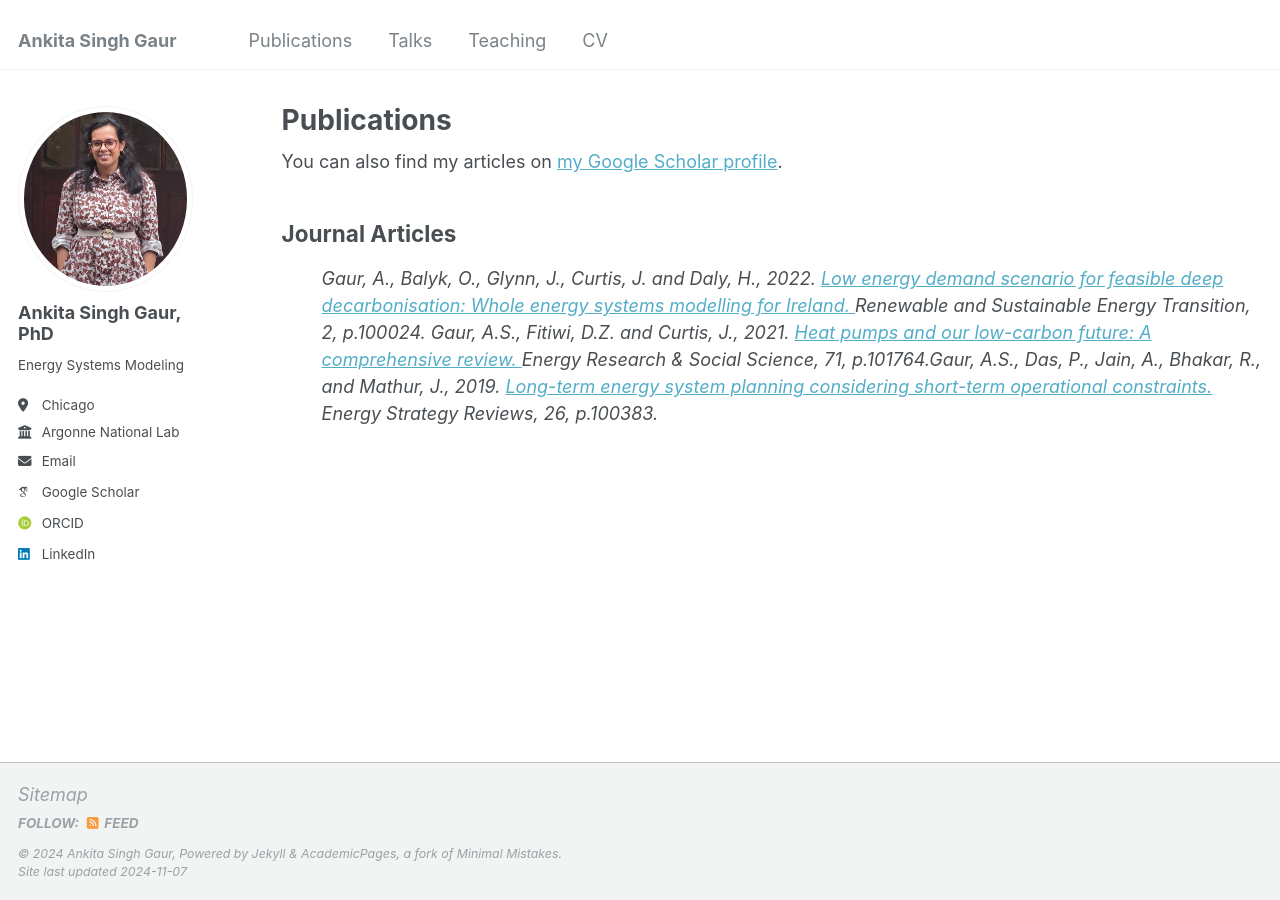
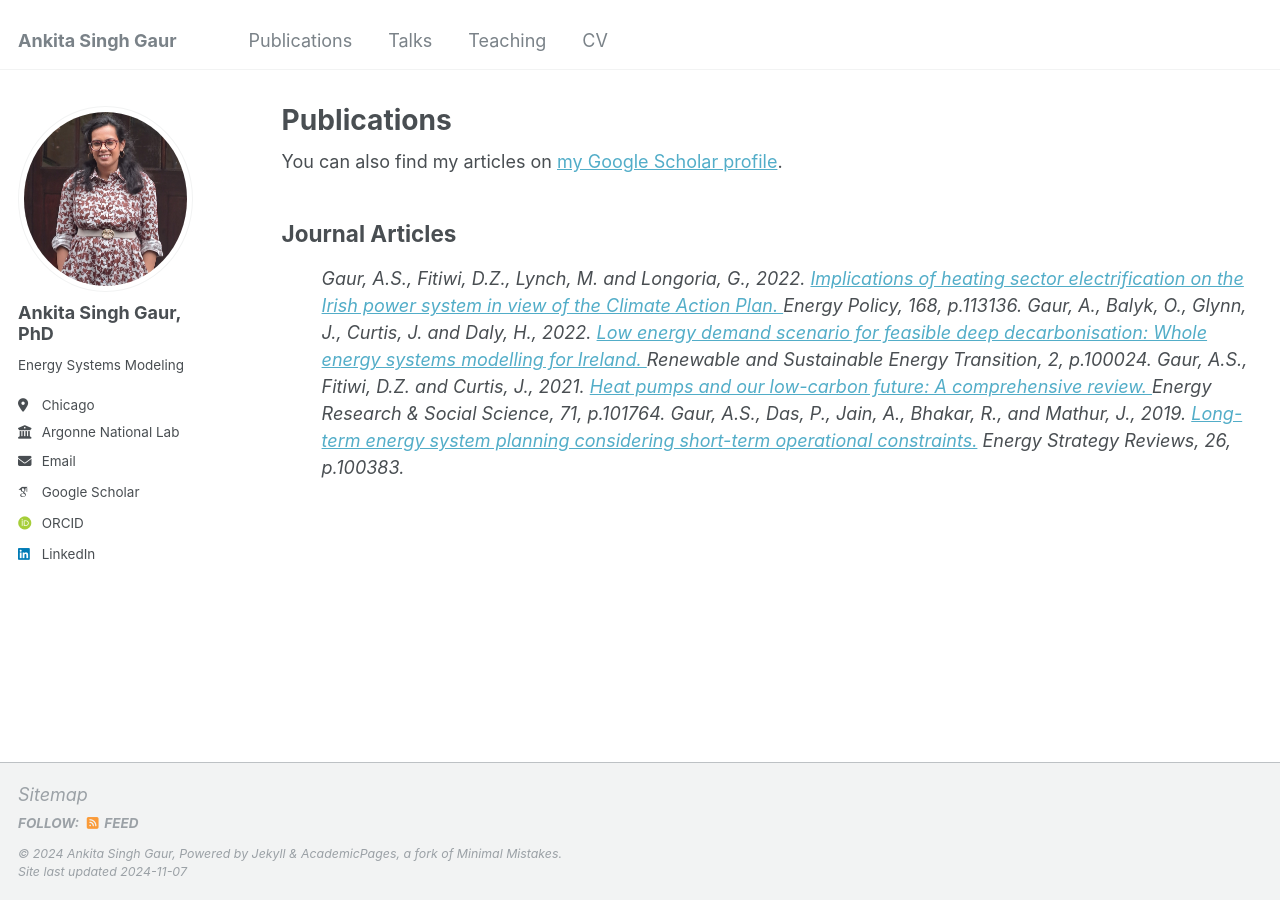
Before and after one commit to ankitagaur93/ankitagaur93.github.io, a Jekyll site: the page built from _pages/publications.html, in a window 1280 px wide. Built offline with Jekyll 4.4.1, drawn with Linux system fonts in a browser that asks for light colours; some web fonts are replaced.

Commit message:
Update publications.html

```diff
--- a/_pages/publications.html
+++ b/_pages/publications.html
@@ -12,6 +12,10 @@ author_profile: true
 {% include base_path %}
 <h2>Journal Articles</h2>
 <ul>
+<i> Gaur, A.S., Fitiwi, D.Z., Lynch, M. and Longoria, G., 2022.
+  <a href="https://doi.org/10.1016/j.enpol.2022.113136" target="_blank">Implications of heating sector electrification on the Irish power system in view of the Climate Action Plan. </a> Energy Policy, 168, p.113136.
+</i>
+
 <i> Gaur, A., Balyk, O., Glynn, J., Curtis, J. and Daly, H., 2022.
  <a herf="https://www.sciencedirect.com/science/article/pii/S2667095X22000083" target="_blank"> Low energy demand scenario for feasible deep decarbonisation: Whole energy systems modelling for Ireland.
  </a> Renewable and Sustainable Energy Transition, 2, p.100024.
@@ -20,6 +24,7 @@ author_profile: true
   Gaur, A.S., Fitiwi, D.Z. and Curtis, J., 2021.
   <a href="https://doi.org/10.1016/j.erss.2020.101764" target="_blank">Heat pumps and our low-carbon future: A comprehensive review. </a> Energy Research & Social Science, 71, p.101764.
   </li>
+    <i>
     Gaur, A.S., Das, P., Jain, A., Bhakar, R., and Mathur, J., 2019.
     <a href="https://www.sciencedirect.com/science/article/pii/S2211467X19300768" target="_blank">Long-term energy system planning considering short-term operational constraints.</a>
     Energy Strategy Reviews, 26, p.100383.
```
